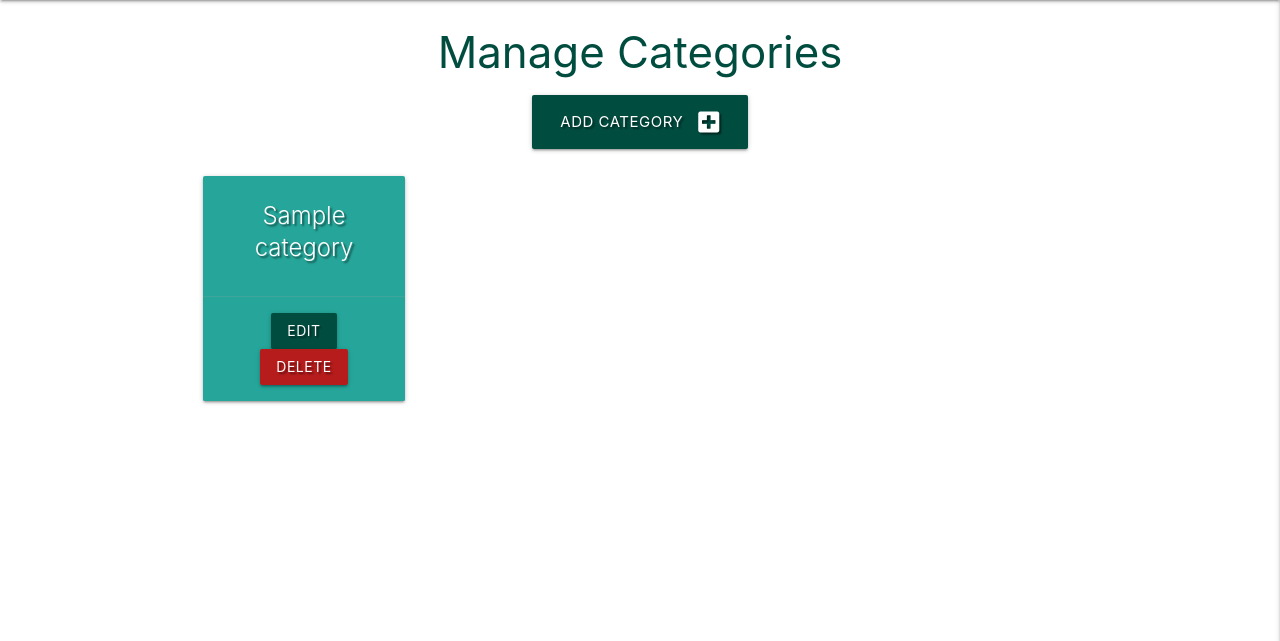
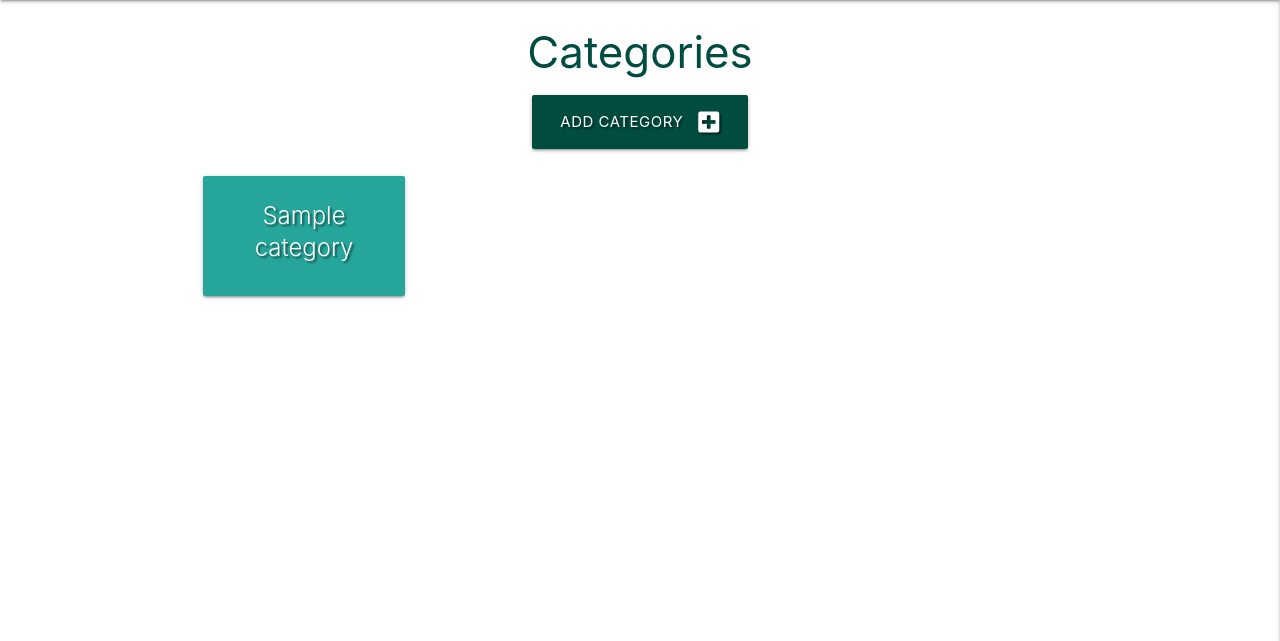
Before and after one commit to janet-dev/ci-milestone-project-3, a Flask app: page /get_categories in a window 1280 px wide. Shown: the part 64-705 px from the top of the page. Run offline with Flask 2, Linux system fonts and the light colour scheme; a database or web service that is not in the repository returns one stand-in record (values such as "Sample title"); some libraries are stand-ins or nearby versions.

Commit message:
Update manage categories to be Add Category. Delete templates for edit and delete category

```diff
--- a/app.py
+++ b/app.py
@@ -194,28 +194,6 @@ def add_category():
     return render_template("add_category.html")
 
 
-@app.route("/edit_category/<category_id>", methods=["GET", "POST"])
-def edit_category(category_id):
-    if request.method == "POST":
-        submit = {
-            "category_name": request.form.get("category_name")
-        }
-        mongo.db.categories.update_one(
-            {"_id": ObjectId(category_id)}, {"$set": submit})
-        flash("Category Successfully Updated")
-        return redirect(url_for("get_categories"))
-
-    category = mongo.db.categories.find_one({"_id": ObjectId(category_id)})
-    return render_template("edit_category.html", category=category)
-
-
-@app.route("/delete_category/<category_id>")
-def delete_category(category_id):
-    mongo.db.categories.delete_one({"_id": ObjectId(category_id)})
-    flash("Category Successfully Deleted")
-    return redirect(url_for("get_categories"))
-
-
 if __name__ == "__main__":
     app.run(
         host=os.environ.get("IP"),
--- a/templates/base.html
+++ b/templates/base.html
@@ -30,7 +30,7 @@
                         <li><a href="{{ url_for('profile', username=session['user']) }}">Profile</a></li>
                         <li><a href="{{ url_for('add_plant') }}">Add Plant</a></li>
                         {% if session.user|lower == "admin"|lower %}
-                            <li><a href="{{ url_for('get_categories') }}">Manage Categories</a></li>
+                            <li><a href="{{ url_for('get_categories') }}">Add Category</a></li>
                         {% endif %}
                         <li><a href="{{ url_for('logout') }}">Log Out</a></li>
                     {% else %}
@@ -49,7 +49,7 @@
                 <li><a href="{{ url_for('profile', username=session['user']) }}">Profile</a></li>
                 <li><a href="{{ url_for('add_plant') }}">Add Plant</a></li>
                 {% if session.user|lower == "admin"|lower %}
-                    <li><a href="{{ url_for('get_categories') }}">Manage Categories</a></li>
+                    <li><a href="{{ url_for('get_categories') }}">Add Category</a></li>
                 {% endif %}
                 <li><a href="{{ url_for('logout') }}">Log Out</a></li>
             {% else %}
--- a/templates/categories.html
+++ b/templates/categories.html
@@ -1,7 +1,7 @@
 {% extends "base.html" %}
 {% block content %}
 
-    <h3 class="teal-text text-darken-4 center-align">Manage Categories</h3>
+    <h3 class="teal-text text-darken-4 center-align">Categories</h3>
 
     <div class="row">
         <div class="col s12 center-align">
@@ -18,10 +18,6 @@
                     <div class="card-content white-text">
                         <span class="card-title">{{ category.category_name }}</span>
                     </div>
-                    <div class="card-action">
-                        <a href="{{ url_for('edit_category', category_id=category._id) }}" class="btn teal darken-4">Edit</a>
-                        <a href="{{ url_for('delete_category', category_id=category._id) }}" class="btn red darken-4">Delete</a>
-                    </div>
                 </div>
             </div>
         {% endfor %}
```
Also changed, not shown: templates/edit_category.html (deleted, +0 -32 lines).
